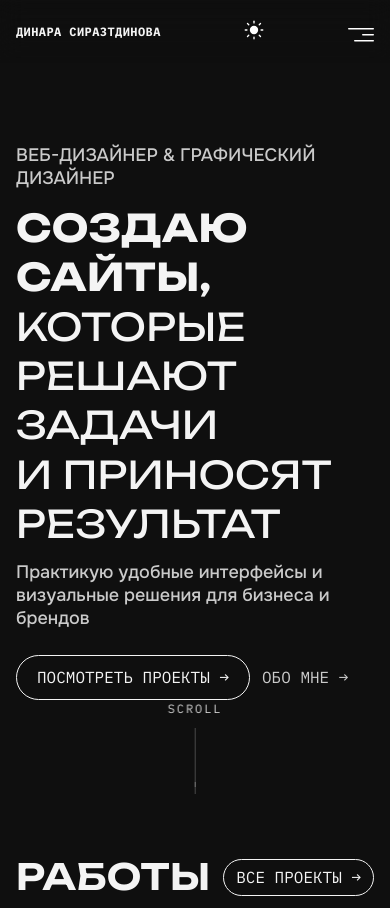
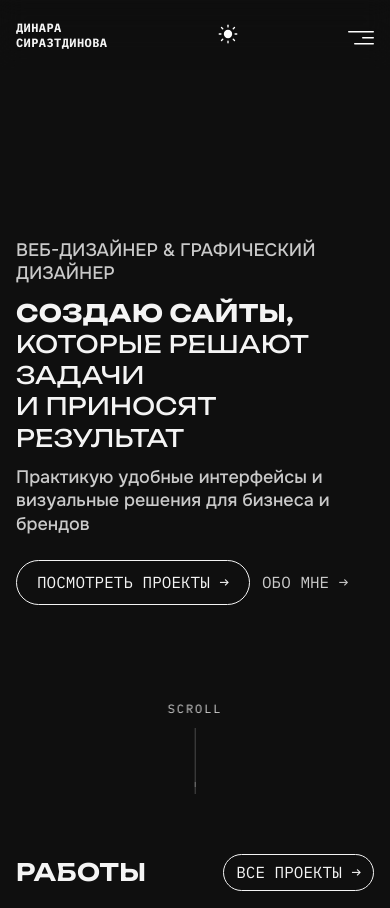
Before and after one commit to Promerser/portfolio, a plain HTML site: page index.html in a window 390 px wide. Shown: the top 908 px of the page. Drawn offline with Linux system fonts and the light colour scheme; grey boxes are pictures that could not be loaded.

Commit message:
style: mobile h1 24px; header p two lines

```diff
--- a/style.css
+++ b/style.css
@@ -840,6 +840,11 @@ footer a {
     font-size: 12px;
   }
 
+  header p {
+    /* имя в две строки: ДИНАРА / СИРАЗТДИНОВА */
+    width: min-content;
+  }
+
   .first {
     /* stretch: чтобы текст переносился по ширине экрана,
        а блок не растягивался до max-content (465px+) и не вылезал за экран */
@@ -857,8 +862,7 @@ footer a {
   }
 
   .first_text h1 {
-    /* тот же размер, что на планшете */
-    font-size: clamp(38px, 5vw, 46px);
+    font-size: 24px;
   }
 
   .first_buttons {
@@ -881,7 +885,7 @@ footer a {
   }
 
   .second h1 {
-    font-size: 36px;
+    font-size: 24px;
     letter-spacing: 0.35px;
   }
 
@@ -925,7 +929,7 @@ footer a {
   }
 
   .third h1 {
-    font-size: 36px;
+    font-size: 24px;
     letter-spacing: 0.35px;
   }
 
```
